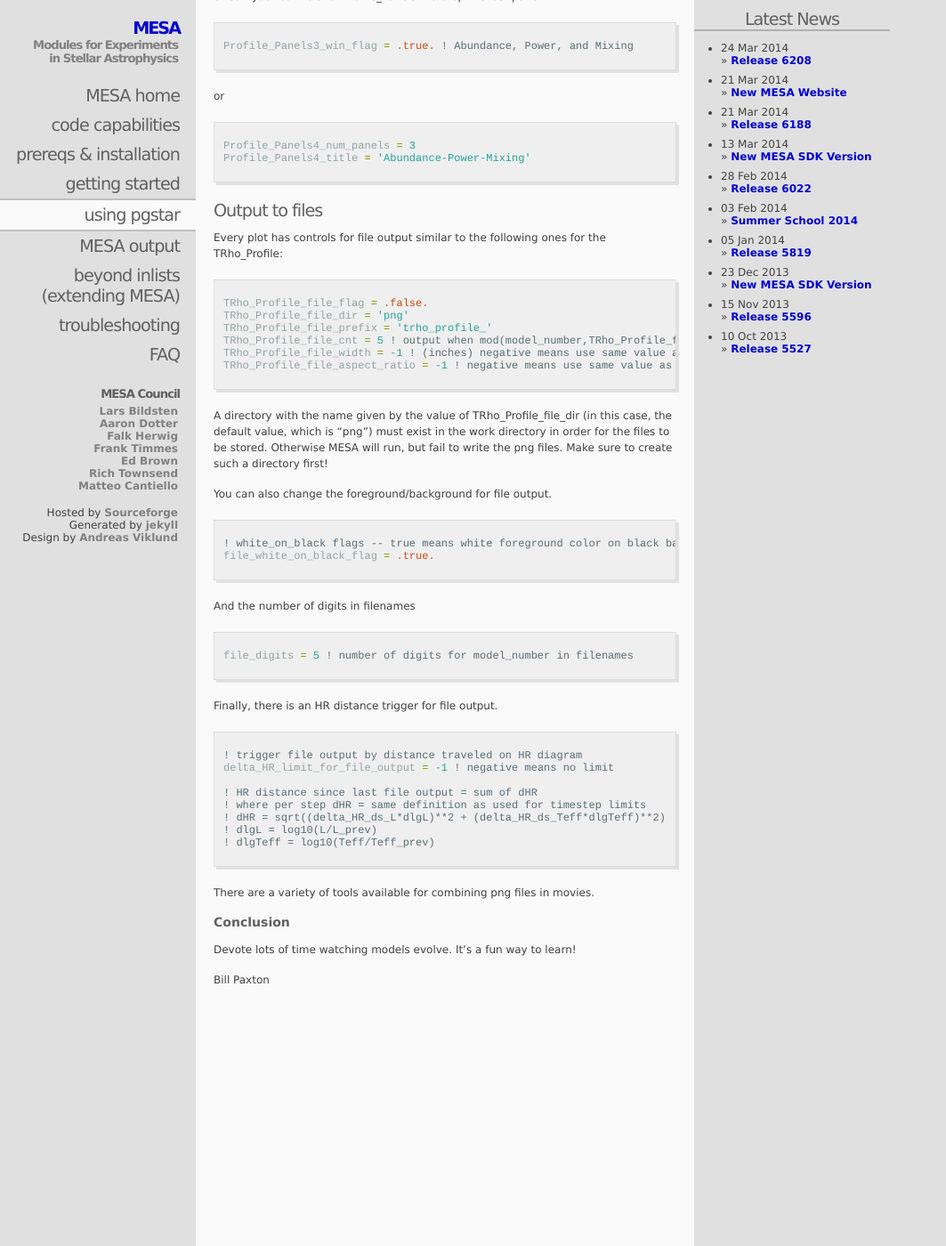
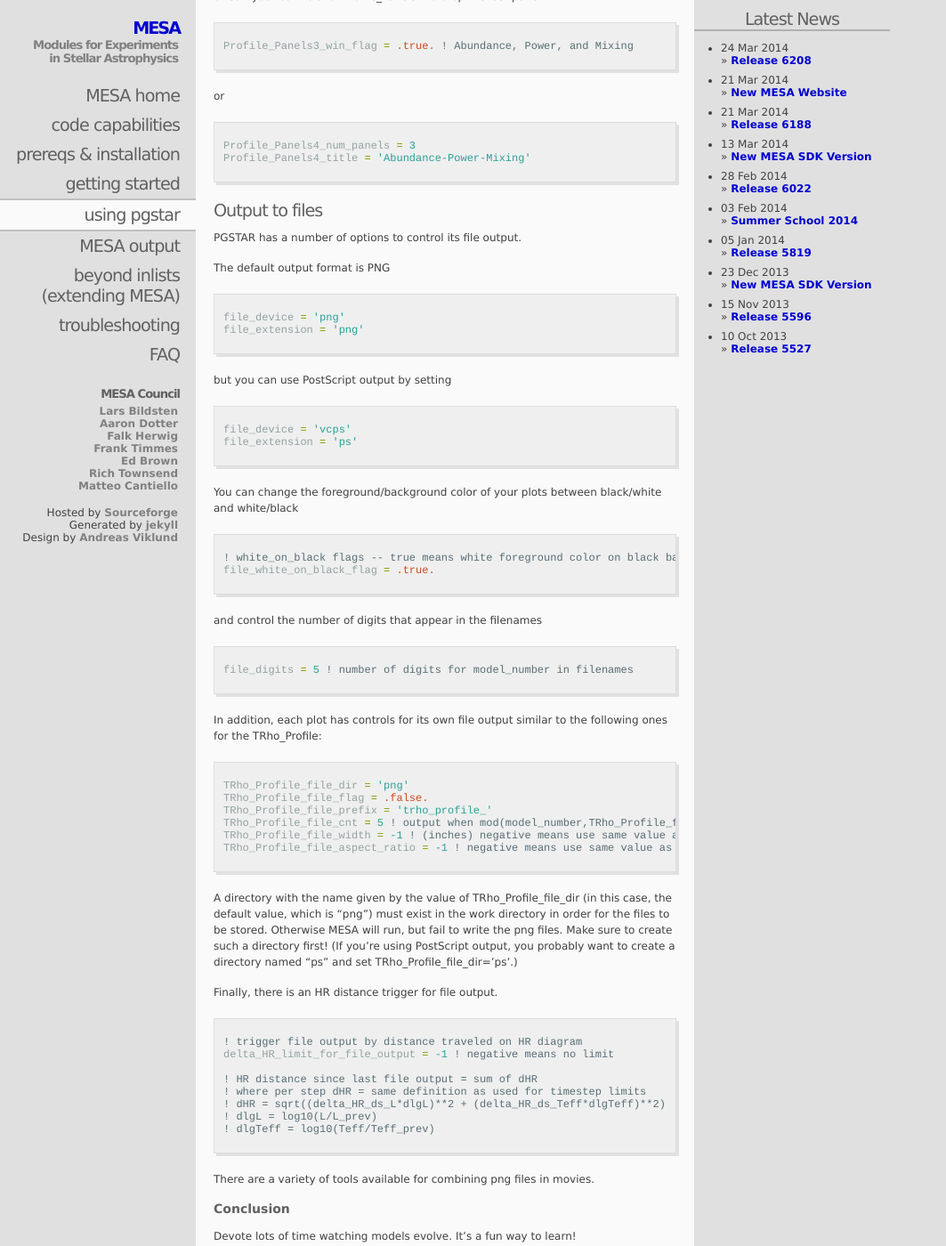
Before and after one commit to MESAHub/mesa-website, a Jekyll site: the page built from 04-pgstar.markdown, in a window 1280 px wide and 1400 px high, scrolled down 7550 px. Shown: the whole window at 89% size, without its empty margins (0-1063 px from the left). Built offline with Jekyll 4.4.1, drawn with Linux system fonts in a browser that asks for light colours; Markdown is read by kramdown in place of the engine named in the settings.

Commit message:
Add discussion of PGSTAR PostScript output
Reported-by: Frank Timmes <fxt44@mac.com>

```diff
--- a/04-pgstar.markdown
+++ b/04-pgstar.markdown
@@ -495,13 +495,44 @@
 
 ## Output to files
 
-Every plot has controls for file output similar to the following ones
-for the TRho_Profile:
+PGSTAR has a number of options to control its file output.
+
+The default output format is PNG
+
+{% highlight fortran %}
+file_device = 'png'
+file_extension = 'png'
+{% endhighlight %}
+
+but you can use PostScript output by setting
+
+{% highlight fortran %}
+file_device = 'vcps'
+file_extension = 'ps'
+{% endhighlight %}
+
+You can change the foreground/background color of your plots between
+black/white and white/black
+
+{% highlight fortran %}
+! white_on_black flags -- true means white foreground color on black background
+file_white_on_black_flag = .true.
+{% endhighlight %}
+
+and control the number of digits that appear in the filenames
+
+{% highlight fortran %}
+file_digits = 5 ! number of digits for model_number in filenames
+{% endhighlight %}
+
+
+In addition, each plot has controls for its own file output similar to
+the following ones for the TRho_Profile:
 
 {% highlight fortran %}
 
+TRho_Profile_file_dir = 'png'
 TRho_Profile_file_flag = .false.
-TRho_Profile_file_dir = 'png'
 TRho_Profile_file_prefix = 'trho_profile_'
 TRho_Profile_file_cnt = 5 ! output when mod(model_number,TRho_Profile_file_cnt)==0
 TRho_Profile_file_width = -1 ! (inches) negative means use same value as for window
@@ -512,21 +543,10 @@
 A directory with the name given by the value of
 TRho\_Profile\_file\_dir (in this case, the default value, which is
 "png") must exist in the work directory in order for the files to be
-stored.  Otherwise MESA will run, but fail to write the png
-files.  Make sure to create such a directory first!
-
-You can also change the foreground/background for file output.
-
-{% highlight fortran %}
-! white_on_black flags -- true means white foreground color on black background
-file_white_on_black_flag = .true.
-{% endhighlight %}
-
- And the number of digits in filenames
-
-{% highlight fortran %}
-file_digits = 5 ! number of digits for model_number in filenames
-{% endhighlight %}
+stored.  Otherwise MESA will run, but fail to write the png files.
+Make sure to create such a directory first!  (If you're using
+PostScript output, you probably want to create a directory named "ps"
+and set TRho\_Profile\_file\_dir='ps'.)
 
 Finally, there is an HR distance trigger for file output.
 
```
